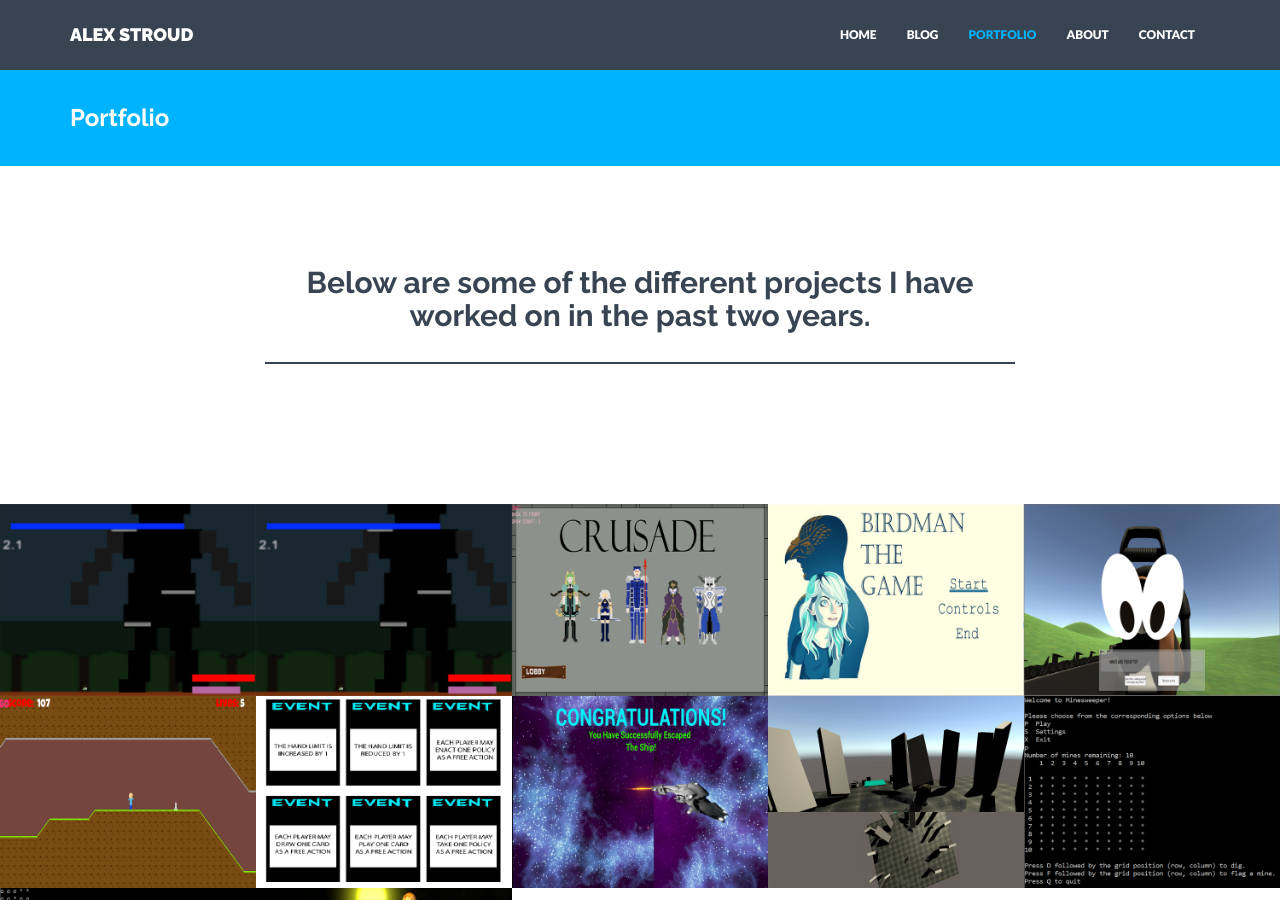
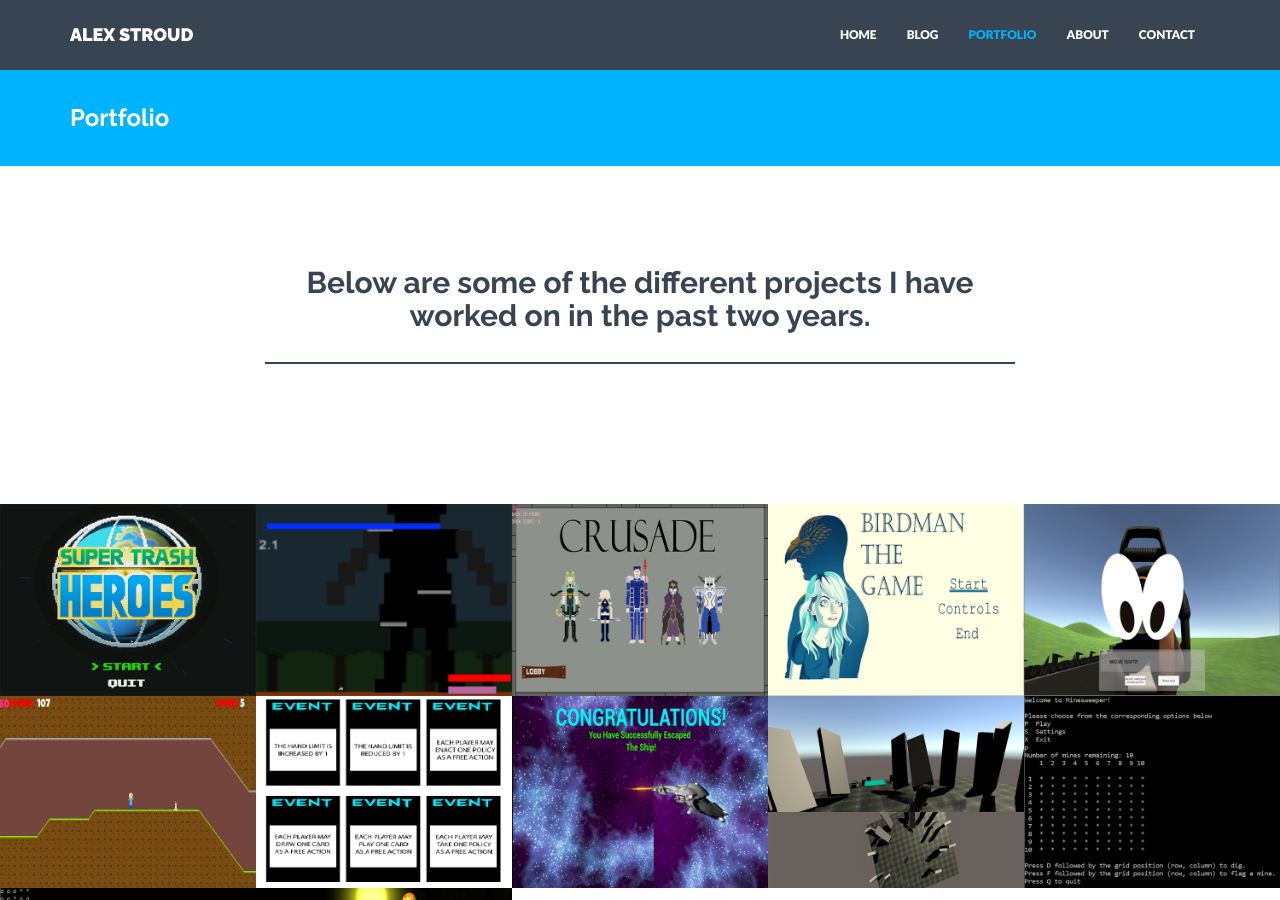
Before and after one commit to Stroudie2/Stroudie2.github.io, a Jekyll site: the page built from portfolio.html, in a window 1280 px wide and 900 px high. Built offline with Jekyll 4.4.1, drawn with Linux system fonts in a browser that asks for light colours; nearby versions of some CDN libraries.

Commit message:
Update 2018-10-26-super-trash-heroes.markdown

```diff
--- a/_projects/2018-10-26-super-trash-heroes.markdown
+++ b/_projects/2018-10-26-super-trash-heroes.markdown
@@ -5,8 +5,8 @@ date:   2018-10-26 13:40:00
 author: Alex Stroud
 categories:
 - project
-img: ShadowOfAtariThumbnail.png
-thumb: ShadowOfAtariThumbnail.png
+img: SuperTrashThumbnail.png
+thumb: SuperTrashThumbnail.png
 carousel:
 - ShadowOfAtari1.png
 - ShadowOfAtari2.png
```
